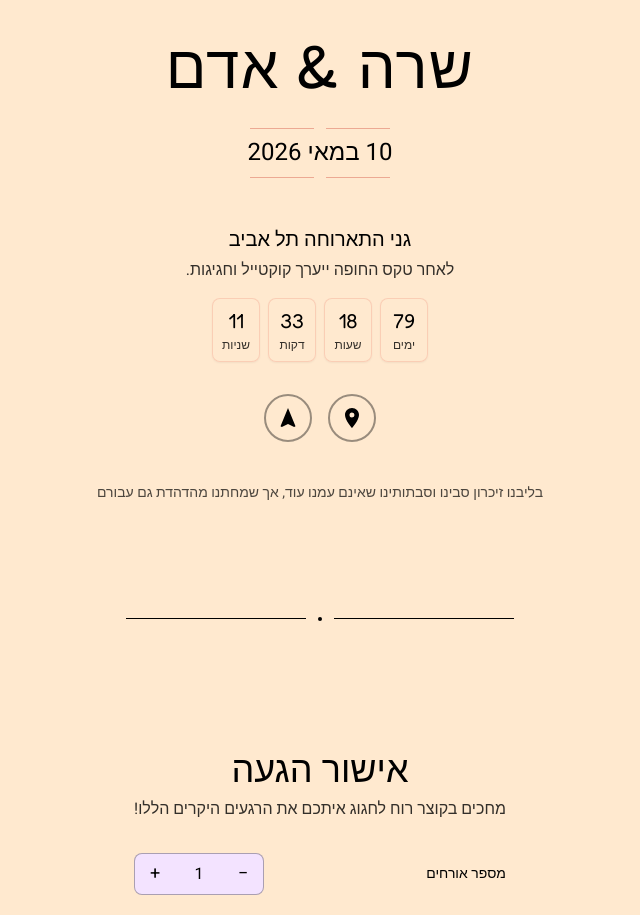
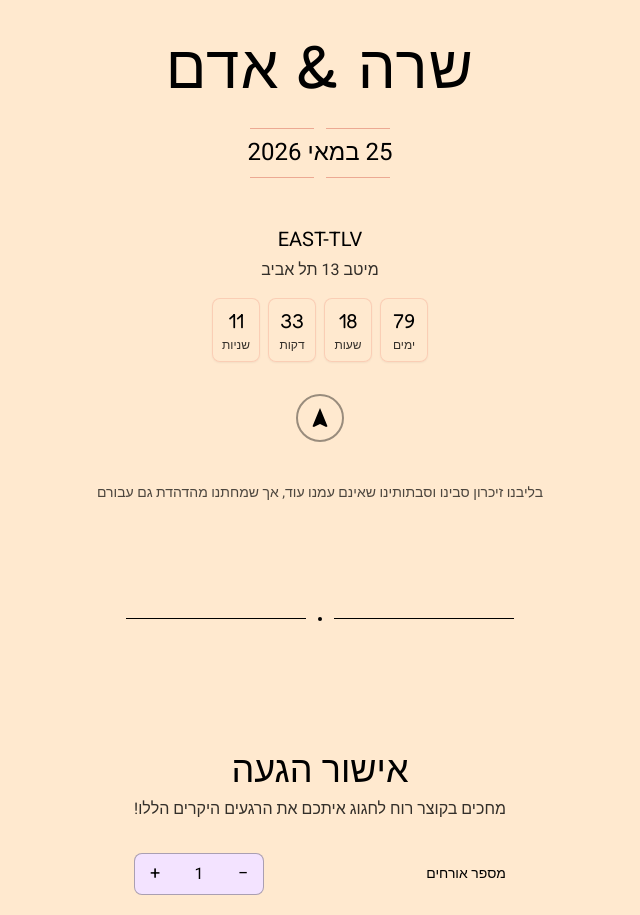
Before and after one commit to adamts1/adam-sarah, a React (Vite) app: page / in a window 1280 px wide. Shown: the part 2100-3015 px from the top of the page, without its empty margins (320-960 px from the left). Built offline with nearby package versions, Linux system fonts and the light colour scheme; no server answers.

Commit message:
parentrs

```diff
--- a/src/components/InvitationDetails.jsx
+++ b/src/components/InvitationDetails.jsx
@@ -5,7 +5,6 @@
 
 import Countdown from './Countdown'
 
-const MAPS_URL = 'https://www.google.com/maps/search/גני+התארוחה+תל+אביב'
 const WAZE_URL = 'https://waze.com/ul?q=גני%20התארוחה%20תל%20אביב'
 
 const texts = {
@@ -15,11 +14,10 @@ const texts = {
     brideNames: "מר וגברת ג'יל וסופי אלוש",
     groomNames: 'מר וגברת נעים ומישל ציטיאט',
     intro: "בשמחה רבה ובהודיה אינסופית לה' אנו שמחים להזמינכם לחגוג עמנו את נישואי ילדינו",
-    date: '10 במאי 2026',
-    venue: 'גני התארוחה תל אביב',
-    afterCeremony: 'לאחר טקס החופה ייערך קוקטייל וחגיגות.',
+    date: '25 במאי 2026',
+    venue: 'EAST-TLV',
+    afterCeremony: 'מיטב 13 תל אביב',
     footer: 'בליבנו זיכרון סבינו וסבתותינו שאינם עמנו עוד, אך שמחתנו מהדהדת גם עבורם',
-    ariaMaps: 'גוגל מאפס',
     ariaWaze: 'ווייז',
   },
   fr: {
@@ -27,12 +25,11 @@ const texts = {
     parentsGroom: 'Les parents du marié',
     brideNames: 'Monsieur et Madame Gil et Sophie Alouche',
     groomNames: 'Monsieur et Madame Naïm et Michelle Tsityat',
-    intro: "Avec une grande joie et une infinie gratitude envers D., nous sommes heureux de vous inviter à célébrer avec nous le mariage de nos enfants.",
-    date: '10 mai 2026',
-    venue: 'Ganey HaTa\'arucha, Tel Aviv',
-    afterCeremony: 'Après la cérémonie sous la Houppa, un cocktail et des festivités auront lieu.',
+    intro: "Ont la joie de vous inviter au mariage de",
+    date: '25 mai 2026',
+    venue: 'EAST-TLV',
+    afterCeremony: 'Meitav 13 Tel-Aviv',
     footer: 'Dans nos cœurs, le souvenir de nos grands-parents qui ne sont plus avec nous, mais notre joie résonne aussi pour eux.',
-    ariaMaps: 'Google Maps',
     ariaWaze: 'Waze',
   },
 }
@@ -90,17 +87,6 @@ export default function InvitationDetails({ lang = 'heb' }) {
 
         <div className="flex justify-center gap-4 mb-10">
           <a
-            href={MAPS_URL}
-            target="_blank"
-            rel="noopener noreferrer"
-            aria-label={t.ariaMaps}
-            className="flex items-center justify-center w-12 h-12 rounded-full border-2 border-black/40 text-black hover:bg-black/10 transition-colors"
-          >
-            <svg className="w-6 h-6" viewBox="0 0 24 24" fill="currentColor" aria-hidden="true">
-              <path d="M12 2C8.13 2 5 5.13 5 9c0 5.25 7 13 7 13s7-7.75 7-13c0-3.87-3.13-7-7-7zm0 9.5a2.5 2.5 0 1 1 0-5 2.5 2.5 0 0 1 0 5z" />
-            </svg>
-          </a>
-          <a
             href={WAZE_URL}
             target="_blank"
             rel="noopener noreferrer"
```
